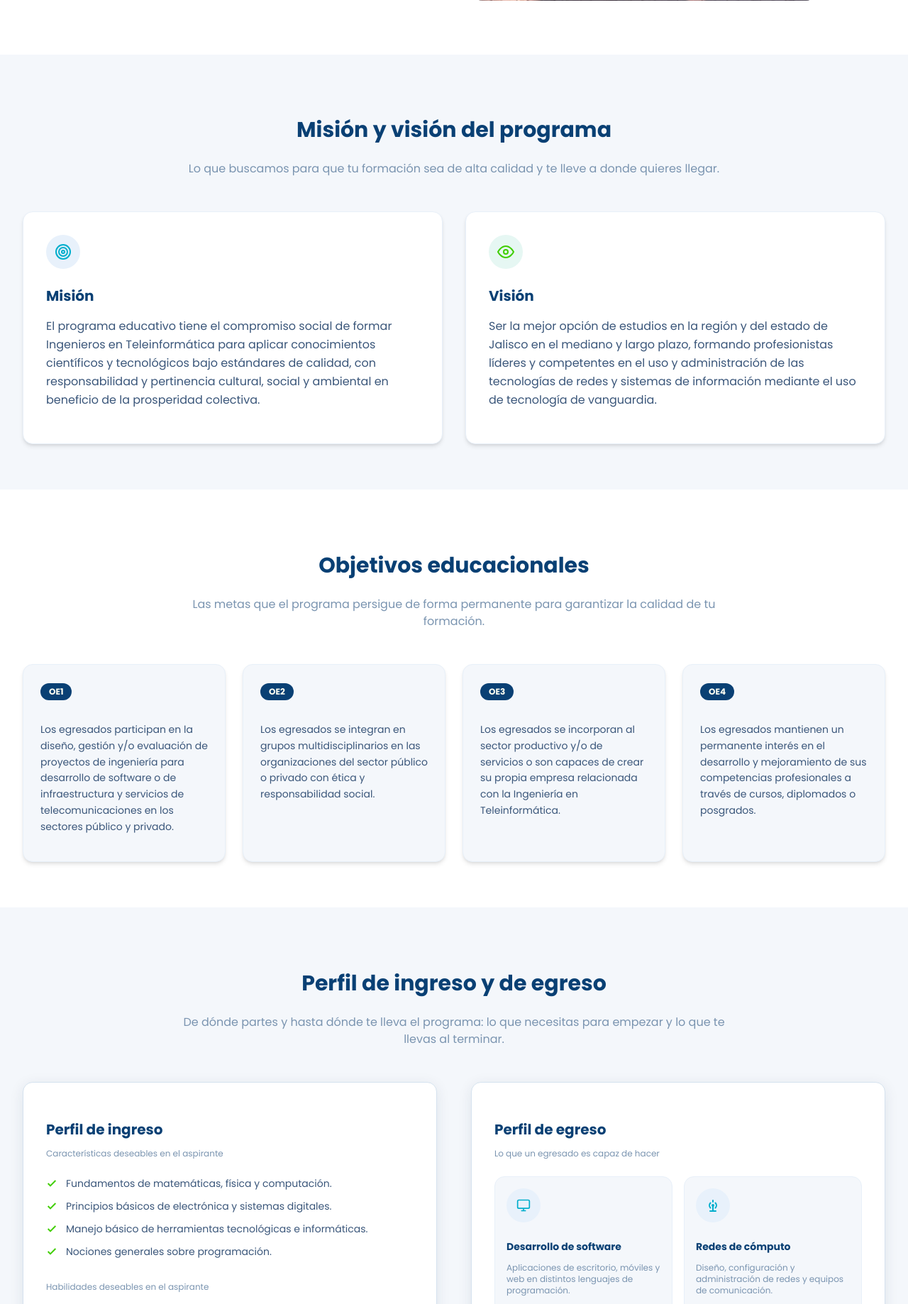
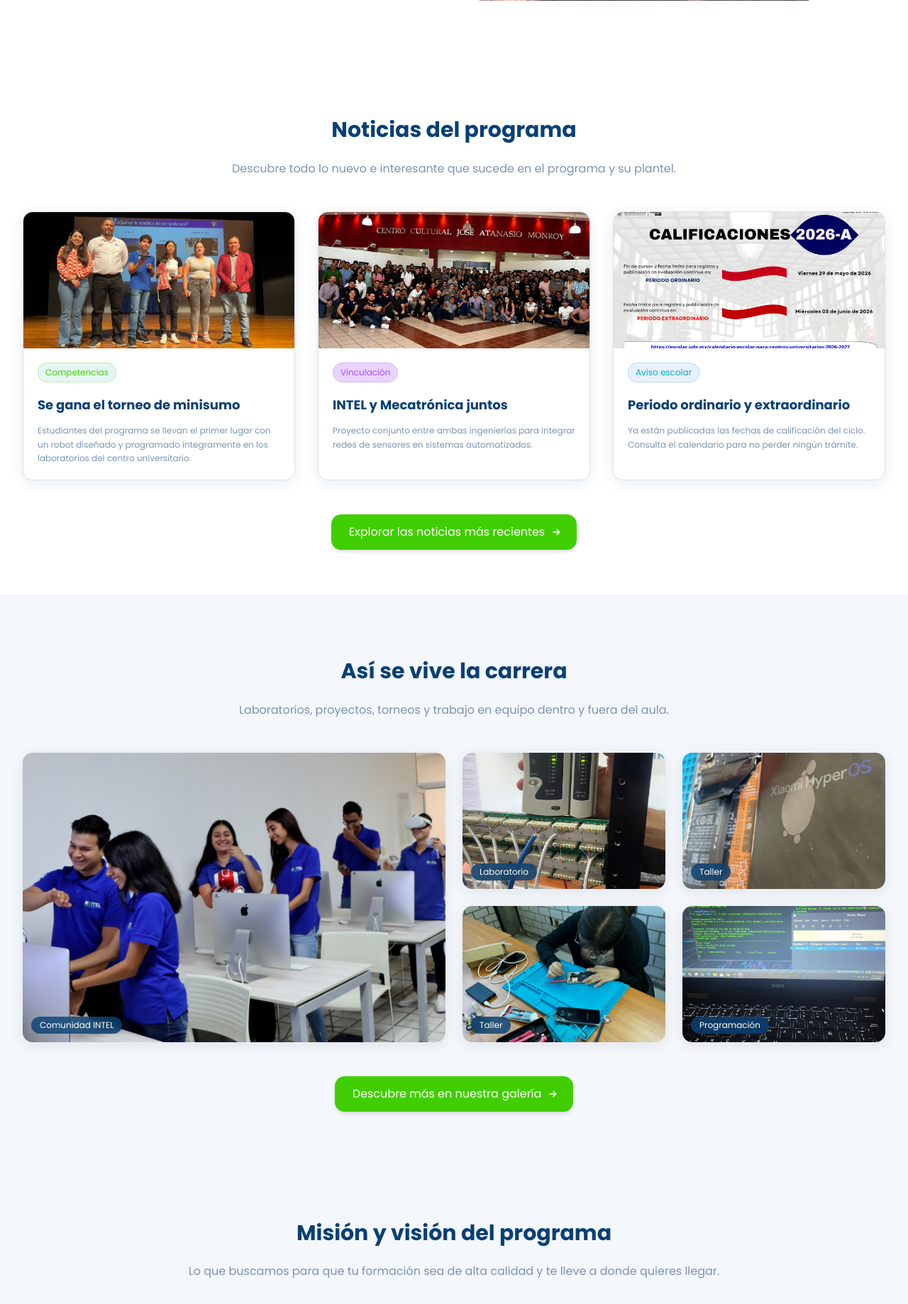
Before and after one commit to alessgii/pagina-teleinformatica, a PHP site: page /pagina-teleinformatica/ in a window 1280 px wide. Shown: the part 1267-3105 px from the top of the page at 71% size. Run offline with PHP 8.4, Linux system fonts and the light colour scheme.

Commit message:
Reacomodo de contenido

```diff
--- a/pages/inicio.php
+++ b/pages/inicio.php
@@ -66,6 +66,164 @@
       <img src="public/img/inicio/carrera.jpeg" alt="Estudiantes de Ingeniería en Teleinformática" loading="lazy"
         class="w-full h-64 sm:h-80 object-cover rounded-2xl">
     </div>
+  </div>
+</section>
+
+<!-- NOTICIAS -->
+<section class="py-12 sm:py-16 bg-bg-card" id="noticias">
+  <div class="max-w-7xl mx-auto px-4 sm:px-6 lg:px-8">
+    <div class="text-center max-w-3xl mx-auto mb-8 sm:mb-12">
+      <h2 class="text-2xl sm:text-3xl font-bold text-navy">Noticias del programa</h2>
+      <p class="mt-2 text-sm sm:text-base text-text-muted">
+        Descubre todo lo nuevo e interesante que sucede en el programa y su plantel.
+      </p>
+    </div>
+
+    <div class="grid grid-cols-1 md:grid-cols-3 gap-6 sm:gap-8 items-stretch">
+      <div
+        class="cursor-pointer bg-bg-card border border-border-main rounded-custom overflow-hidden shadow-custom flex flex-col transition-all duration-300 hover:shadow-xl hover:-translate-y-0.5 no-underline">
+        <div class="h-44 sm:h-48 overflow-hidden shrink-0">
+          <img src="public/img/inicio/ganminisumo.jpeg" alt="Torneo de minisumo" loading="lazy"
+            class="w-full h-full object-cover">
+        </div>
+        <div class="p-5 flex flex-col flex-1 justify-between gap-3">
+          <div>
+            <div class="mb-3">
+              <span
+                class="font-poppins text-[12px] bg-green-pale text-green border border-green/25 py-1 px-2.5 rounded-full whitespace-nowrap inline-block">
+                Competencias
+              </span>
+            </div>
+            <h3 class="text-base sm:text-lg font-bold text-navy mb-2">
+              Se gana el torneo de minisumo
+            </h3>
+            <p class="text-xs text-text-muted leading-relaxed mb-0">
+              Estudiantes del programa se llevan el primer lugar con un robot diseñado y programado íntegramente en los
+              laboratorios del centro universitario.
+            </p>
+          </div>
+        </div>
+      </div>
+
+      <div
+        class="cursor-pointer bg-bg-card border border-border-main rounded-custom overflow-hidden shadow-custom flex flex-col transition-all duration-300 hover:shadow-xl hover:-translate-y-0.5 no-underline">
+        <div class="h-44 sm:h-48 overflow-hidden shrink-0">
+          <img src="public/img/inicio/ingenierias.jpeg" alt="Colaboración en ingenierías" loading="lazy"
+            class="w-full h-full object-cover">
+        </div>
+        <div class="p-5 flex flex-col flex-1 justify-between gap-3">
+          <div>
+            <div class="mb-3">
+              <span
+                class="font-poppins text-[12px] bg-purple-200 text-purple-500 border border-purple-300 py-1 px-2.5 rounded-full whitespace-nowrap inline-block">
+                Vinculación
+              </span>
+            </div>
+            <h3 class="text-base sm:text-lg font-bold text-navy mb-2">
+              INTEL y Mecatrónica juntos
+            </h3>
+            <p class="text-xs text-text-muted leading-relaxed mb-0">
+              Proyecto conjunto entre ambas ingenierías para integrar redes de sensores en sistemas automatizados.
+            </p>
+          </div>
+        </div>
+      </div>
+
+      <div
+        class="cursor-pointer bg-bg-card border border-border-main rounded-custom overflow-hidden shadow-custom flex flex-col transition-all duration-300 hover:shadow-xl hover:-translate-y-0.5 no-underline">
+        <div class="h-44 sm:h-48 overflow-hidden shrink-0">
+          <img src="public/img/inicio/fechas_Calif.jpeg" alt="Fechas de calificaciónes" loading="lazy"
+            class="w-full h-full object-cover">
+        </div>
+        <div class="p-5 flex flex-col flex-1 justify-between gap-3">
+          <div>
+            <div class="mb-3">
+              <span
+                class="font-poppins text-[12px] bg-turq-pale text-turq-acc border border-turq-acc/25 py-1 px-2.5 rounded-full whitespace-nowrap inline-block">
+                Aviso escolar
+              </span>
+            </div>
+            <h3 class="text-base sm:text-lg font-bold text-navy mb-2">
+              Periodo ordinario y extraordinario
+            </h3>
+            <p class="text-xs text-text-muted leading-relaxed mb-0">
+              Ya están publicadas las fechas de calificación del ciclo. Consulta el calendario para no perder ningún
+              trámite.
+            </p>
+          </div>
+        </div>
+      </div>
+    </div>
+
+    <div class="mt-8 sm:mt-12 text-center">
+      <a href="<?php echo BASE_URL; ?>noticias"
+        class="w-full sm:w-auto inline-flex items-center justify-center px-6 py-3 border border-transparent text-base font-medium rounded-custom text-white-custom bg-green hover:bg-green-lt no-underline transition-all duration-300 shadow-md hover:shadow-xl  hover:-translate-y-0.5 box-border">
+        Explorar las noticias más recientes
+        <svg class="ml-2 -mr-1 w-4 h-4" fill="none" stroke="currentColor" stroke-width="2.4" viewBox="0 0 24 24">
+          <path d="M5 12h14M13 6l6 6-6 6" />
+        </svg>
+      </a>
+    </div>
+
+  </div>
+</section>
+
+<!-- GALERIA -->
+<section class="py-12 sm:py-16 bg-bg-main" id="galeria">
+  <div class="max-w-7xl mx-auto px-4 sm:px-6 lg:px-8">
+
+    <div class="text-center max-w-3xl mx-auto mb-8 sm:mb-12">
+      <h2 class="text-2xl sm:text-3xl font-bold text-navy">Así se vive la carrera</h2>
+      <p class="mt-2 text-sm sm:text-base text-text-muted">
+        Laboratorios, proyectos, torneos y trabajo en equipo dentro y fuera del aula.
+      </p>
+    </div>
+
+    <div class="grid grid-cols-1 sm:grid-cols-2 md:grid-cols-4 gap-6 items-stretch">
+      <div
+        class="relative sm:col-span-2 sm:row-span-2 rounded-custom overflow-hidden group shadow-custom h-64 sm:h-auto">
+        <img src="public/img/inicio/alumnosintel.jpeg" alt="Comunidad INTEL" loading="lazy"
+          class="w-full h-full object-cover group-hover:scale-105 transition-transform duration-300">
+        <span
+          class="absolute bottom-3 left-3 bg-navy/80 text-white-custom text-xs px-3 py-1 rounded-full backdrop-blur-sm">Comunidad
+          INTEL</span>
+      </div>
+      <div class="relative rounded-custom overflow-hidden group shadow-custom h-48">
+        <img src="public/img/galeria/img1.jpeg" alt="Laboratorio" loading="lazy"
+          class="w-full h-full object-cover group-hover:scale-105 transition-transform duration-300">
+        <span
+          class="absolute bottom-3 left-3 bg-navy/80 text-white-custom text-xs px-3 py-1 rounded-full backdrop-blur-sm">Laboratorio</span>
+      </div>
+      <div class="relative rounded-custom overflow-hidden group shadow-custom h-48">
+        <img src="public/img/galeria/img3.jpeg" alt="Robótica" loading="lazy"
+          class="w-full h-full object-cover group-hover:scale-105 transition-transform duration-300">
+        <span
+          class="absolute bottom-3 left-3 bg-navy/80 text-white-custom text-xs px-3 py-1 rounded-full backdrop-blur-sm">Taller</span>
+      </div>
+      <div class="relative rounded-custom overflow-hidden group shadow-custom h-48">
+        <img src="public/img/inicio/tallermantenimiento.jpeg" alt="Taller" loading="lazy"
+          class="w-full h-full object-cover group-hover:scale-105 transition-transform duration-300">
+        <span
+          class="absolute bottom-3 left-3 bg-navy/80 text-white-custom text-xs px-3 py-1 rounded-full backdrop-blur-sm">Taller</span>
+      </div>
+      <div class="relative rounded-custom overflow-hidden group shadow-custom h-48">
+        <img src="public/img/galeria/img5.jpeg" alt="Trabajo en equipo" loading="lazy"
+          class="w-full h-full object-cover group-hover:scale-105 transition-transform duration-300">
+        <span
+          class="absolute bottom-3 left-3 bg-navy/80 text-white-custom text-xs px-3 py-1 rounded-full backdrop-blur-sm">Programación</span>
+      </div>
+    </div>
+
+    <div class="mt-8 sm:mt-12 text-center">
+      <a href="<?php echo BASE_URL; ?>galeria"
+        class="w-full sm:w-auto inline-flex items-center justify-center px-6 py-3 border border-transparent text-base font-medium rounded-custom text-white-custom bg-green hover:bg-green-lt no-underline transition-all duration-300 shadow-md hover:shadow-xl hover:-translate-y-0.5 box-border">
+        Descubre más en nuestra galería
+        <svg class="ml-2 -mr-1 w-4 h-4" fill="none" stroke="currentColor" stroke-width="2.4" viewBox="0 0 24 24">
+          <path d="M5 12h14M13 6l6 6-6 6" />
+        </svg>
+      </a>
+    </div>
+
   </div>
 </section>
 
```
Also changed, not shown: other parts of pages/inicio.php (+0 -99 lines), package-lock.json.
